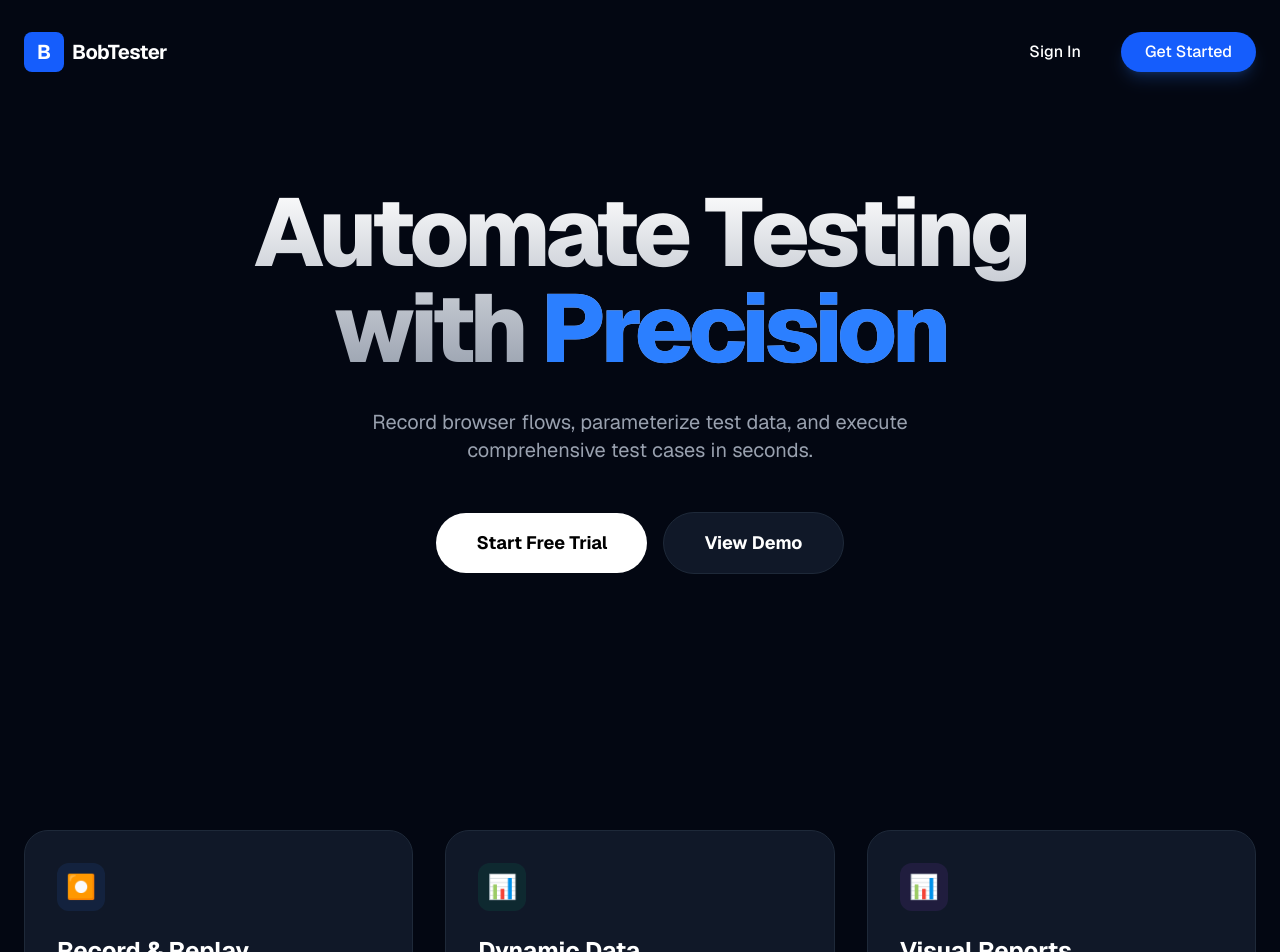
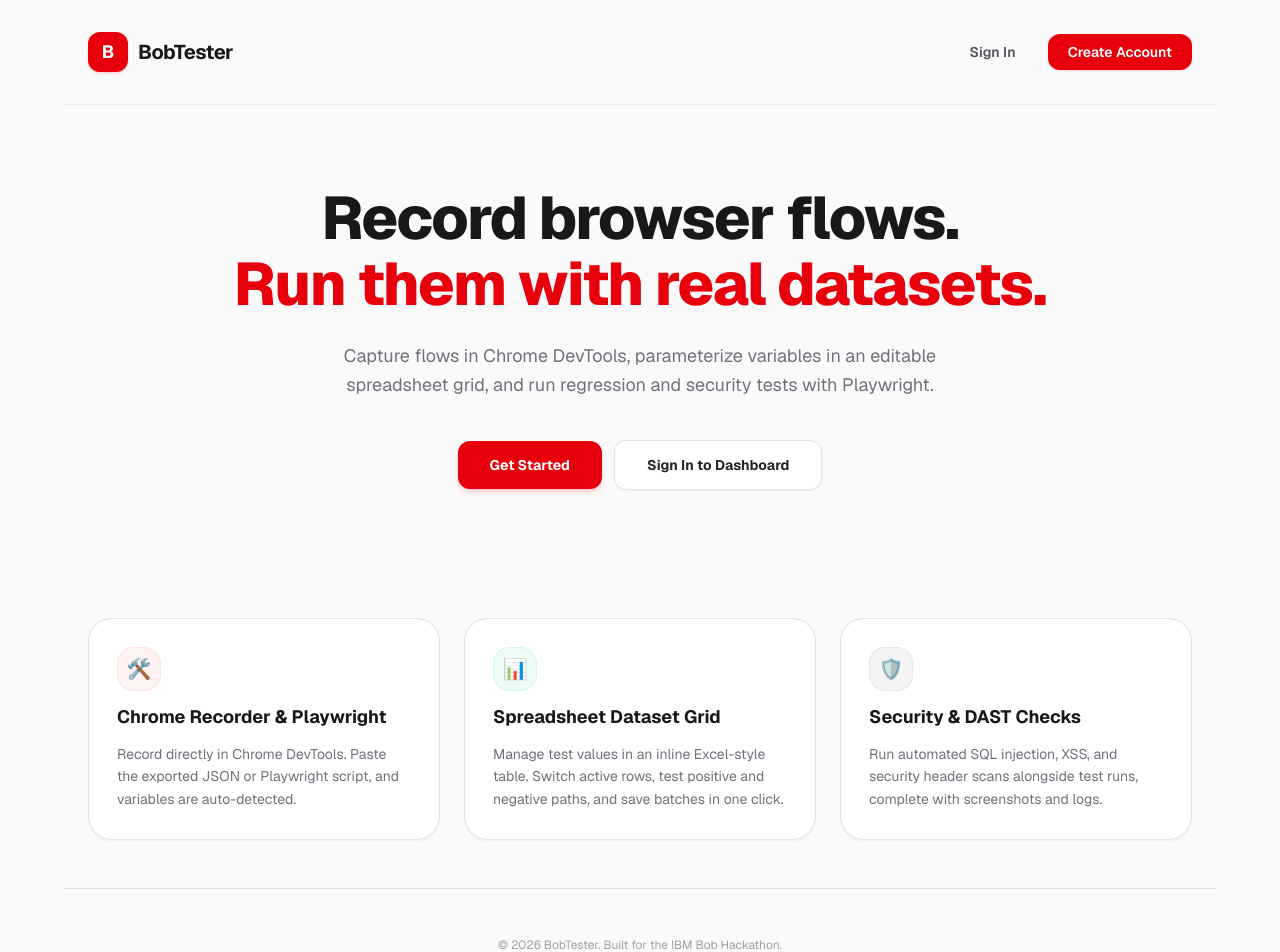
Before and after one commit to ngezLin/bobtester, a Next.js app in the folder web/: page / in a window 1280 px wide. Shown: the top 952 px of the page. Built offline with nearby package versions, Linux system fonts and the light colour scheme.

Commit message:
feat: modernize landing page with light theme and concrete human copy

```diff
--- a/web/src/app/page.tsx
+++ b/web/src/app/page.tsx
@@ -19,73 +19,97 @@ export default function Home() {
 
   if (loading) {
     return (
-      <div className="min-h-screen bg-gray-950 flex items-center justify-center">
-        <div className="w-12 h-12 border-4 border-blue-600 border-t-transparent rounded-full animate-spin"></div>
+      <div className="min-h-screen bg-[#fafafa] flex items-center justify-center">
+        <div className="w-8 h-8 border-2 border-red-600 border-t-transparent rounded-full animate-spin" />
       </div>
     );
   }
 
   return (
-    <main className="min-h-screen bg-gray-950 text-white font-sans selection:bg-blue-500/30">
-      {/* Hero Section */}
-      <div className="relative overflow-hidden">
-        <div className="absolute top-0 left-1/2 -translate-x-1/2 w-[1000px] h-[600px] bg-blue-600/10 blur-[120px] rounded-full -z-10"></div>
-
-        <nav className="max-w-7xl mx-auto px-6 py-8 flex justify-between items-center">
-          <div className="flex items-center gap-2">
-            <div className="w-10 h-10 bg-blue-600 rounded-lg flex items-center justify-center font-bold text-xl">B</div>
-            <span className="text-xl font-bold tracking-tight">BobTester</span>
+    <main className="min-h-screen bg-[#fafafa] text-zinc-900 font-sans">
+      {/* Navigation */}
+      <nav className="max-w-6xl mx-auto px-6 py-8 flex justify-between items-center border-b border-zinc-200/80">
+        <div className="flex items-center gap-2.5">
+          <div className="w-10 h-10 bg-red-600 rounded-xl flex items-center justify-center font-bold text-white text-lg shadow-sm shadow-red-500/20">
+            B
           </div>
-          <div className="flex gap-4">
-            <Link href="/login" className="px-6 py-2 rounded-full font-medium hover:text-blue-400 transition-colors">Sign In</Link>
-            <Link href="/register" className="px-6 py-2 bg-blue-600 rounded-full font-medium hover:bg-blue-700 transition-all shadow-lg shadow-blue-500/20">Get Started</Link>
+          <span className="text-xl font-bold tracking-tight text-zinc-900">BobTester</span>
+        </div>
+        <div className="flex items-center gap-3">
+          <Link
+            href="/login"
+            className="px-5 py-2 text-sm font-semibold text-zinc-600 hover:text-zinc-900 rounded-xl transition-colors"
+          >
+            Sign In
+          </Link>
+          <Link
+            href="/register"
+            className="px-5 py-2 bg-red-600 hover:bg-red-700 text-white text-sm font-semibold rounded-xl transition-all shadow-xs shadow-red-500/20 active:scale-95"
+          >
+            Create Account
+          </Link>
         </div>
       </nav>
 
-        <div className="max-w-7xl mx-auto px-6 pt-20 pb-32 text-center">
-          <h1 className="text-6xl md:text-8xl font-extrabold tracking-tighter mb-8 bg-clip-text text-transparent bg-gradient-to-b from-white to-gray-400">
-            Automate Testing <br /> with <span className="text-blue-500">Precision</span>
+      {/* Hero Section */}
+      <div className="max-w-4xl mx-auto px-6 pt-20 pb-20 text-center space-y-6">
+        <h1 className="text-5xl sm:text-6xl font-extrabold tracking-tight text-zinc-900 leading-[1.1]">
+          Record browser flows. <br />
+          <span className="text-red-600">Run them with real datasets.</span>
         </h1>
-          <p className="max-w-2xl mx-auto text-xl text-gray-400 mb-12">
-            Record browser flows, parameterize test data, and execute comprehensive test cases in seconds.
+        <p className="max-w-2xl mx-auto text-base sm:text-lg text-zinc-500 leading-relaxed">
+          Capture flows in Chrome DevTools, parameterize variables in an editable spreadsheet grid, and run regression and security tests with Playwright.
         </p>
-          <div className="flex flex-col sm:flex-row gap-4 justify-center items-center">
-            <Link href="/register" className="w-full sm:w-auto px-10 py-4 bg-white text-black rounded-full font-bold text-lg hover:bg-gray-200 transition-all">
-              Start Free Trial
+        <div className="flex flex-col sm:flex-row gap-3 justify-center items-center pt-4">
+          <Link
+            href="/register"
+            className="w-full sm:w-auto px-8 py-3.5 bg-red-600 hover:bg-red-700 text-white rounded-xl font-bold text-sm transition-all shadow-md shadow-red-500/20 active:scale-95"
+          >
+            Get Started
           </Link>
-            <Link href="/login" className="w-full sm:w-auto px-10 py-4 bg-gray-900 border border-gray-800 rounded-full font-bold text-lg hover:bg-gray-800 transition-all">
-              View Demo
+          <Link
+            href="/login"
+            className="w-full sm:w-auto px-8 py-3.5 bg-white hover:bg-zinc-50 border border-zinc-200 text-zinc-800 rounded-xl font-bold text-sm transition-all shadow-xs"
+          >
+            Sign In to Dashboard
           </Link>
         </div>
       </div>
+
+      {/* Capabilities Grid */}
+      <div className="max-w-6xl mx-auto px-6 py-12 grid md:grid-cols-3 gap-6">
+        <div className="p-7 bg-white border border-zinc-200/90 rounded-3xl shadow-xs space-y-3">
+          <div className="w-11 h-11 bg-red-50 border border-red-100 rounded-2xl flex items-center justify-center text-xl text-red-600">
+            🛠️
+          </div>
+          <h2 className="text-lg font-bold text-zinc-900">Chrome Recorder & Playwright</h2>
+          <p className="text-sm text-zinc-500 leading-relaxed">
+            Record directly in Chrome DevTools. Paste the exported JSON or Playwright script, and variables are auto-detected.
+          </p>
         </div>
 
-      {/* Features Grid */}
-      <div className="max-w-7xl mx-auto px-6 py-32 grid md:grid-cols-3 gap-8">
-        <div className="p-8 bg-gray-900 border border-gray-800 rounded-3xl hover:border-blue-500/50 transition-all group">
-          <div className="w-12 h-12 bg-blue-500/10 rounded-xl flex items-center justify-center text-2xl mb-6 group-hover:scale-110 transition-transform">⏺️</div>
-          <h3 className="text-2xl font-bold mb-4">Record & Replay</h3>
-          <p className="text-gray-400 leading-relaxed">
-            Record your browser actions once and replay them across multiple data sets instantly.
+        <div className="p-7 bg-white border border-zinc-200/90 rounded-3xl shadow-xs space-y-3">
+          <div className="w-11 h-11 bg-emerald-50 border border-emerald-100 rounded-2xl flex items-center justify-center text-xl text-emerald-600">
+            📊
+          </div>
+          <h2 className="text-lg font-bold text-zinc-900">Spreadsheet Dataset Grid</h2>
+          <p className="text-sm text-zinc-500 leading-relaxed">
+            Manage test values in an inline Excel-style table. Switch active rows, test positive and negative paths, and save batches in one click.
           </p>
         </div>
-        <div className="p-8 bg-gray-900 border border-gray-800 rounded-3xl hover:border-emerald-500/50 transition-all group">
-          <div className="w-12 h-12 bg-emerald-500/10 rounded-xl flex items-center justify-center text-2xl mb-6 group-hover:scale-110 transition-transform">📊</div>
-          <h3 className="text-2xl font-bold mb-4">Dynamic Data</h3>
-          <p className="text-gray-400 leading-relaxed">
-            Manage test assets and edge cases easily to ensure full coverage.
-          </p>
+
+        <div className="p-7 bg-white border border-zinc-200/90 rounded-3xl shadow-xs space-y-3">
+          <div className="w-11 h-11 bg-zinc-100 border border-zinc-200/80 rounded-2xl flex items-center justify-center text-xl text-zinc-700">
+            🛡️
           </div>
-        <div className="p-8 bg-gray-900 border border-gray-800 rounded-3xl hover:border-purple-500/50 transition-all group">
-          <div className="w-12 h-12 bg-purple-500/10 rounded-xl flex items-center justify-center text-2xl mb-6 group-hover:scale-110 transition-transform">📊</div>
-          <h3 className="text-2xl font-bold mb-4">Visual Reports</h3>
-          <p className="text-gray-400 leading-relaxed">
-            Get detailed execution history with screenshots and logs for every single run.
+          <h2 className="text-lg font-bold text-zinc-900">Security & DAST Checks</h2>
+          <p className="text-sm text-zinc-500 leading-relaxed">
+            Run automated SQL injection, XSS, and security header scans alongside test runs, complete with screenshots and logs.
           </p>
         </div>
       </div>
 
-      <footer className="max-w-7xl mx-auto px-6 py-12 border-t border-gray-900 text-center text-gray-500">
+      <footer className="max-w-6xl mx-auto px-6 py-12 border-t border-zinc-200 text-center text-xs text-zinc-400">
         © 2026 BobTester. Built for the IBM Bob Hackathon.
       </footer>
     </main>
```
Lines whose indentation alone changed are shown as unchanged.
